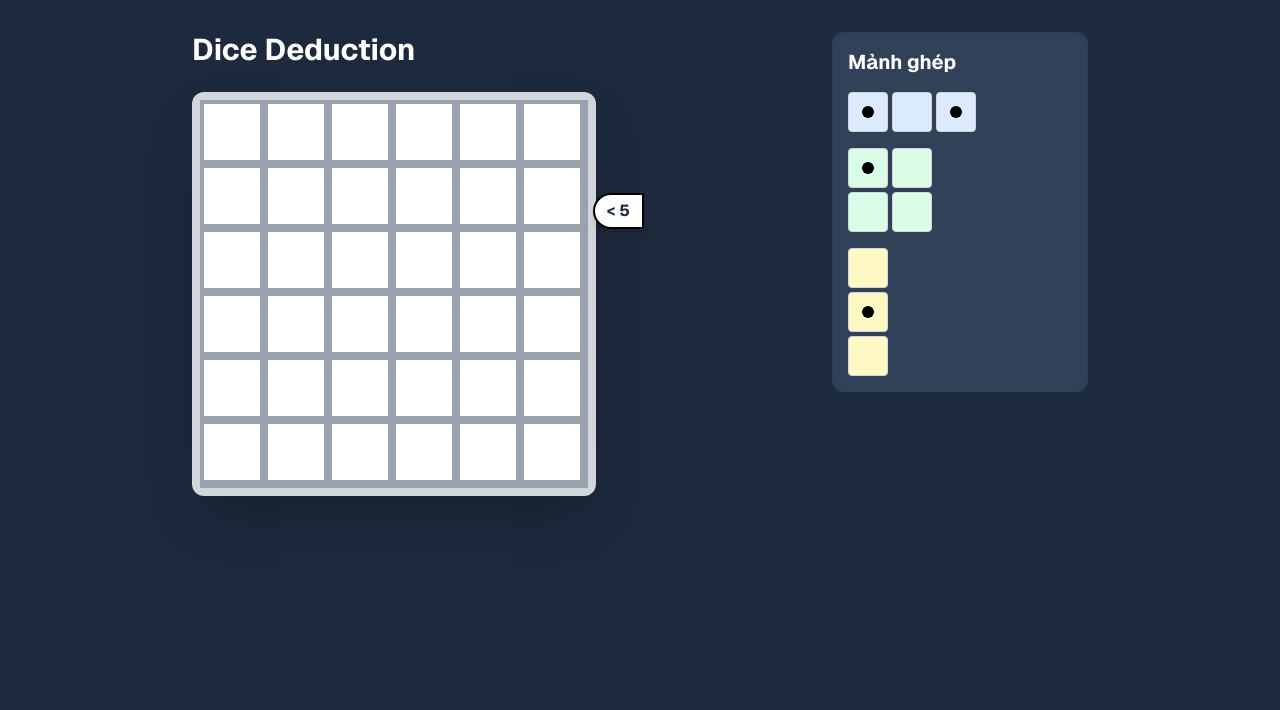
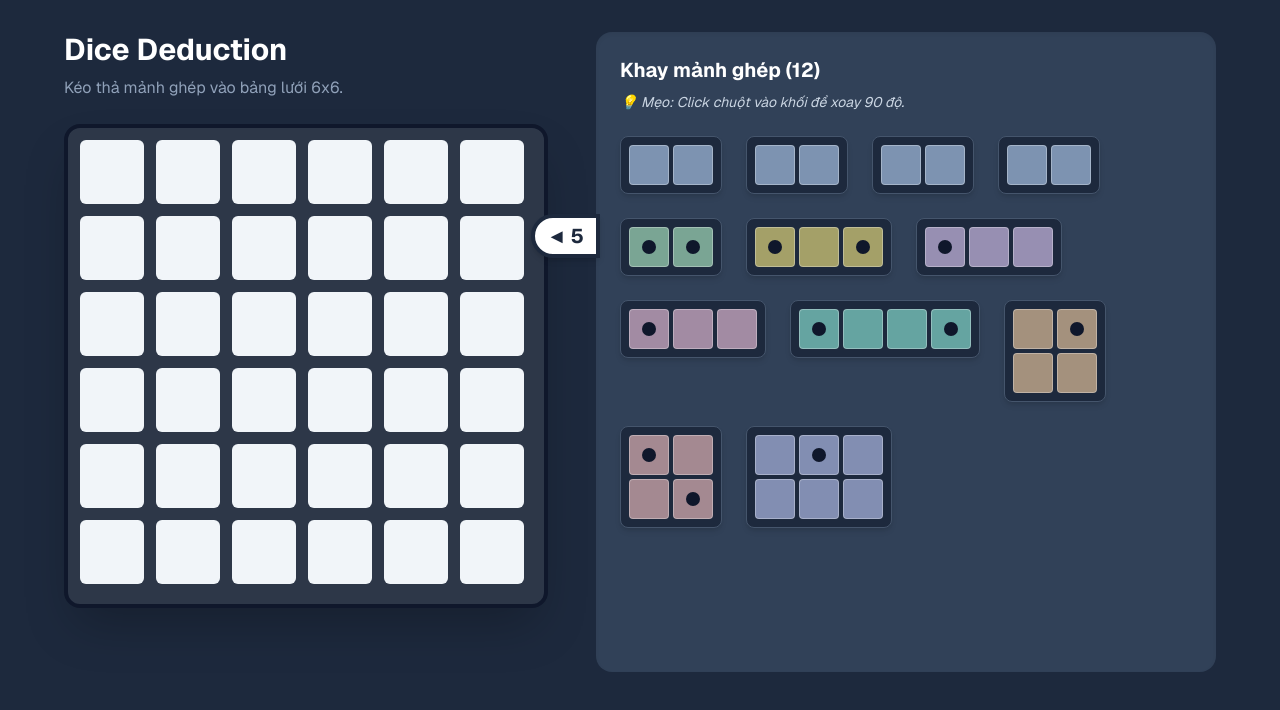
Before and after one commit to LinhPh202/dice-deduction-web, a Next.js app in the folder dice-deduction-web/: page / in a window 1280 px wide. Shown: the top 710 px of the page. Built offline with nearby package versions, Linux system fonts and the light colour scheme.

Commit message:
Update 12 pieces and add rotation logic

```diff
--- a/dice-deduction-web/app/page.tsx
+++ b/dice-deduction-web/app/page.tsx
@@ -2,22 +2,50 @@
 
 import React, { useState } from 'react';
 
-// 1. DỮ LIỆU TĨNH
-// Định nghĩa một vài mảnh ghép mẫu dựa trên trò chơi
+// 1. DỮ LIỆU TĨNH: 12 MẢNH GHÉP CHUẨN CỦA DICE DEDUCTION
+// 1 đại diện cho ô có khối nhựa, 0 đại diện cho ô trống (nếu là khối phức tạp)
+// dots: 1 là có chấm đen, 0 là không có
 const INITIAL_PIECES = [
-  { id: 'p1', shape: [[1, 1, 1]], dots: [[1, 0, 1]], color: 'bg-blue-100' }, // Mảnh 1x3 có 2 chấm ở đầu
-  { id: 'p2', shape: [[1, 1], [1, 1]], dots: [[1, 0], [0, 0]], color: 'bg-green-100' }, // Mảnh 2x2 có 1 chấm
-  { id: 'p3', shape: [[1], [1], [1]], dots: [[0], [1], [0]], color: 'bg-yellow-100' } // Mảnh 3x1 dọc
+  { id: 'p1', shape: [[1, 1]], dots: [[0, 0]], color: 'bg-blue-200/60' },          // 1x2 trống
+  { id: 'p2', shape: [[1, 1]], dots: [[0, 0]], color: 'bg-blue-200/60' },          // 1x2 trống
+  { id: 'p3', shape: [[1, 1]], dots: [[0, 0]], color: 'bg-blue-200/60' },          // 1x2 trống
+  { id: 'p4', shape: [[1, 1]], dots: [[0, 0]], color: 'bg-blue-200/60' },          // 1x2 trống
+  { id: 'p5', shape: [[1, 1]], dots: [[1, 1]], color: 'bg-green-200/60' },         // 1x2 có 2 chấm
+  { id: 'p6', shape: [[1, 1, 1]], dots: [[1, 0, 1]], color: 'bg-yellow-200/60' },  // 1x3 có 2 chấm 2 đầu
+  { id: 'p7', shape: [[1, 1, 1]], dots: [[1, 0, 0]], color: 'bg-purple-200/60' },  // 1x3 có 1 chấm
+  { id: 'p8', shape: [[1, 1, 1]], dots: [[1, 0, 0]], color: 'bg-pink-200/60' },    // 1x3 có 1 chấm
+  { id: 'p9', shape: [[1, 1, 1, 1]], dots: [[1, 0, 0, 1]], color: 'bg-teal-200/60' }, // 1x4 có 2 chấm 2 đầu
+  { id: 'p10', shape: [[1, 1], [1, 1]], dots: [[0, 1], [0, 0]], color: 'bg-orange-200/60' }, // 2x2 có 1 chấm góc
+  { id: 'p11', shape: [[1, 1], [1, 1]], dots: [[1, 0], [0, 1]], color: 'bg-red-200/60' },    // 2x2 có 2 chấm chéo
+  { id: 'p12', shape: [[1, 1, 1], [1, 1, 1]], dots: [[0, 1, 0], [0, 0, 0]], color: 'bg-indigo-200/60' }, // 2x3 có 1 chấm cạnh
 ];
 
 export default function DiceDeduction() {
-  // 2. STATE QUẢN LÝ TRÒ CHƠI
-  // Khởi tạo bảng 6x6 trống (chứa giá trị null)
   const [board, setBoard] = useState(Array(6).fill(null).map(() => Array(6).fill(null)));
   const [availablePieces, setAvailablePieces] = useState(INITIAL_PIECES);
   const [draggedPiece, setDraggedPiece] = useState(null);
 
-  // 3. LOGIC KÉO THẢ (DRAG & DROP)
+  // LOGIC XOAY MA TRẬN 90 ĐỘ (Thuật toán Transpose & Reverse)
+  const rotatePiece = (pieceId) => {
+    setAvailablePieces(prevPieces =>
+      prevPieces.map(piece => {
+        if (piece.id === pieceId) {
+          // Xoay shape 90 độ theo chiều kim đồng hồ
+          const newShape = piece.shape[0].map((_, index) =>
+            piece.shape.map(row => row[index]).reverse()
+          );
+          // Xoay vị trí chấm đen (dots) tương ứng
+          const newDots = piece.dots[0].map((_, index) =>
+            piece.dots.map(row => row[index]).reverse()
+          );
+          return { ...piece, shape: newShape, dots: newDots };
+        }
+        return piece;
+      })
+    );
+  };
+
+  // LOGIC KÉO THẢ
   const handleDragStart = (e, piece) => {
     setDraggedPiece(piece);
     e.dataTransfer.effectAllowed = "move";
@@ -27,21 +55,34 @@ export default function DiceDeduction() {
     e.preventDefault();
     if (!draggedPiece) return;
 
-    const newBoard = [...board.map(r => [...r])]; // Clone bảng hiện tại
+    const newBoard = [...board.map(r => [...r])];
     const pShape = draggedPiece.shape;
     const pDots = draggedPiece.dots;
 
-    // Kiểm tra xem mảnh ghép có bị tràn viền bảng không
+    // Kiểm tra tràn viền
     if (row + pShape.length > 6 || col + pShape[0].length > 6) {
-      alert("Vị trí không hợp lệ: Tràn viền!");
+      alert("Vị trí không hợp lệ: Bị tràn ra ngoài bảng!");
       return;
     }
 
-    // Đặt mảnh ghép vào bảng (Logic map array 2D)
+    // Kiểm tra đè lên mảnh khác
+    let isOverlap = false;
+    for (let r = 0; r < pShape.length; r++) {
+      for (let c = 0; c < pShape[0].length; c++) {
+        if (pShape[r][c] === 1 && newBoard[row + r][col + c] !== null) {
+          isOverlap = true;
+        }
+      }
+    }
+    if (isOverlap) {
+      alert("Vị trí không hợp lệ: Đè lên mảnh ghép khác!");
+      return;
+    }
+
+    // Cập nhật bảng
     for (let r = 0; r < pShape.length; r++) {
       for (let c = 0; c < pShape[0].length; c++) {
         if (pShape[r][c] === 1) {
-          // Lưu thông tin mảnh ghép và vị trí chấm đen
           newBoard[row + r][col + c] = {
             id: draggedPiece.id,
             hasDot: pDots[r][c] === 1,
@@ -52,29 +93,27 @@ export default function DiceDeduction() {
     }
 
     setBoard(newBoard);
-    // Xóa mảnh ghép khỏi khay chứa
     setAvailablePieces(availablePieces.filter(p => p.id !== draggedPiece.id));
     setDraggedPiece(null);
   };
 
   const handleDragOver = (e) => {
-    e.preventDefault(); // Cho phép thả
+    e.preventDefault();
   };
 
-  // 4. GIAO DIỆN (UI)
   return (
-    <div className="min-h-screen bg-slate-800 p-8 font-sans text-slate-800">
-      <div className="max-w-4xl mx-auto flex gap-8">
+    <div className="min-h-screen bg-slate-800 p-8 font-sans text-slate-800 flex justify-center">
+      <div className="flex gap-12 w-full max-w-6xl">
 
-        {/* CỘT TRÁI: BẢNG CHƠI CHÍNH */}
-        <div className="flex-1">
-          <h1 className="text-3xl font-bold text-white mb-6">Dice Deduction</h1>
+        {/* CỘT TRÁI: BẢNG CHƠI */}
+        <div className="flex-none">
+          <h1 className="text-3xl font-bold text-white mb-2">Dice Deduction</h1>
+          <p className="text-slate-400 mb-6">Kéo thả mảnh ghép vào bảng lưới 6x6.</p>
 
-          <div className="relative bg-gray-300 p-2 rounded-xl inline-block shadow-2xl">
-            <div className="grid grid-cols-6 grid-rows-6 gap-1 border-4 border-gray-400 bg-gray-400">
+          <div className="relative bg-[#2D3748] p-3 rounded-2xl inline-block shadow-2xl border-4 border-slate-900">
+            <div className="grid grid-cols-6 grid-rows-6 gap-1 bg-[#2D3748]">
               {board.map((row, rowIndex) =>
                 row.map((cell, colIndex) => {
-                  // Phân chia 4 khu vực 3x3 bằng viền đậm
                   const isRightEdge = colIndex === 2;
                   const isBottomEdge = rowIndex === 2;
 
@@ -84,15 +123,14 @@ export default function DiceDeduction() {
                       onDrop={(e) => handleDrop(e, rowIndex, colIndex)}
                       onDragOver={handleDragOver}
                       className={`
-                        w-14 h-14 flex items-center justify-center transition-colors
-                        ${cell ? cell.color : 'bg-white hover:bg-gray-100'}
-                        ${isRightEdge ? 'mr-1' : ''}
-                        ${isBottomEdge ? 'mb-1' : ''}
+                        w-16 h-16 flex items-center justify-center transition-colors rounded-md
+                        ${cell ? cell.color + ' border border-white/20' : 'bg-slate-100 hover:bg-slate-300'}
+                        ${isRightEdge ? 'mr-2' : ''}
+                        ${isBottomEdge ? 'mb-2' : ''}
                       `}
                     >
-                      {/* Render chấm đen nếu có */}
                       {cell && cell.hasDot && (
-                        <div className="w-5 h-5 bg-black rounded-full shadow-sm"></div>
+                        <div className="w-5 h-5 bg-slate-900 rounded-full shadow-md"></div>
                       )}
                     </div>
                   );
@@ -100,35 +138,37 @@ export default function DiceDeduction() {
               )}
             </div>
 
-            {/* Gợi ý mũi tên ảo (Demo cho màn chơi) */}
-            <div className="absolute top-1/4 -right-12 bg-white border-2 border-black font-bold px-3 py-1 rounded-l-full shadow-md">
-              &lt; 5
+            {/* Gợi ý ảo */}
+            <div className="absolute top-[18%] -right-14 bg-white border-4 border-slate-800 font-bold px-3 py-1 rounded-l-full shadow-md text-xl flex items-center gap-1">
+              <span>◄</span> 5
             </div>
           </div>
         </div>
 
         {/* CỘT PHẢI: KHAY CHỨA MẢNH GHÉP */}
-        <div className="w-64 bg-slate-700 p-4 rounded-xl shadow-inner h-fit">
-          <h2 className="text-xl font-bold text-white mb-4">Mảnh ghép</h2>
-          <div className="flex flex-col gap-4">
+        <div className="flex-1 bg-slate-700 p-6 rounded-2xl shadow-inner overflow-y-auto max-h-[80vh]">
+          <h2 className="text-xl font-bold text-white mb-2">Khay mảnh ghép (12)</h2>
+          <p className="text-slate-300 text-sm mb-6 italic">💡 Mẹo: Click chuột vào khối để xoay 90 độ.</p>
+
+          <div className="flex flex-wrap gap-6 items-start">
             {availablePieces.map(piece => (
               <div
                 key={piece.id}
                 draggable
                 onDragStart={(e) => handleDragStart(e, piece)}
-                className="cursor-grab hover:scale-105 transition-transform origin-top-left"
+                onClick={() => rotatePiece(piece.id)} // Gắn hàm xoay vào sự kiện Click
+                className="cursor-pointer hover:scale-105 transition-transform origin-center p-2 bg-slate-800 rounded-lg border border-slate-600 shadow-md"
               >
-                {/* Render hình dáng mảnh ghép trong khay */}
                 <div className="flex flex-col gap-1">
                   {piece.shape.map((row, rIdx) => (
                     <div key={rIdx} className="flex gap-1">
                       {row.map((cell, cIdx) => (
                         <div
                           key={cIdx}
-                          className={`w-10 h-10 flex items-center justify-center ${cell ? piece.color + ' border border-gray-300 rounded' : 'bg-transparent'}`}
+                          className={`w-10 h-10 flex items-center justify-center rounded-sm ${cell ? piece.color + ' border border-white/30 backdrop-blur-sm' : 'bg-transparent'}`}
                         >
-                          {piece.dots[rIdx][cIdx] === 1 && (
-                            <div className="w-3 h-3 bg-black rounded-full"></div>
+                          {cell === 1 && piece.dots[rIdx][cIdx] === 1 && (
+                            <div className="w-3.5 h-3.5 bg-slate-900 rounded-full"></div>
                           )}
                         </div>
                       ))}
@@ -137,9 +177,6 @@ export default function DiceDeduction() {
                 </div>
               </div>
             ))}
-            {availablePieces.length === 0 && (
-              <p className="text-slate-400 italic">Đã sử dụng hết mảnh ghép!</p>
-            )}
           </div>
         </div>
 
```
